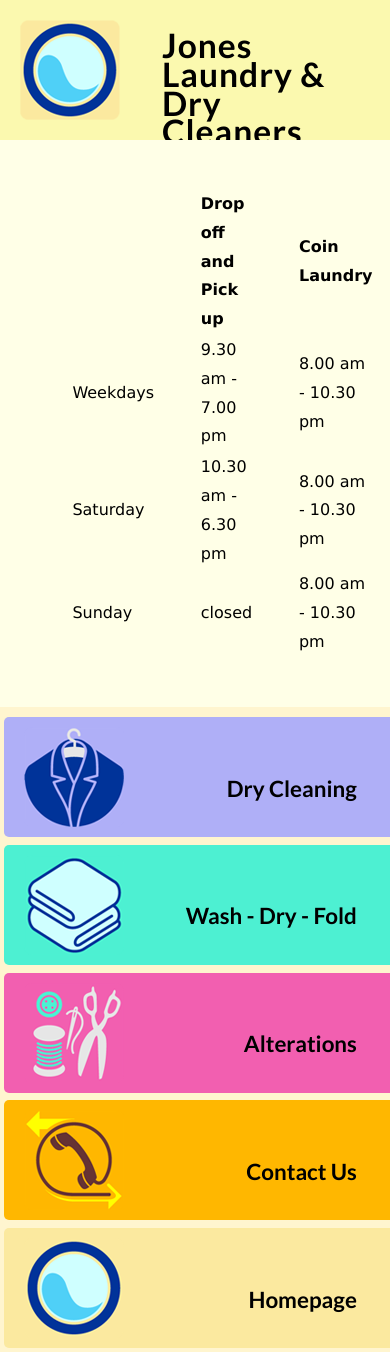
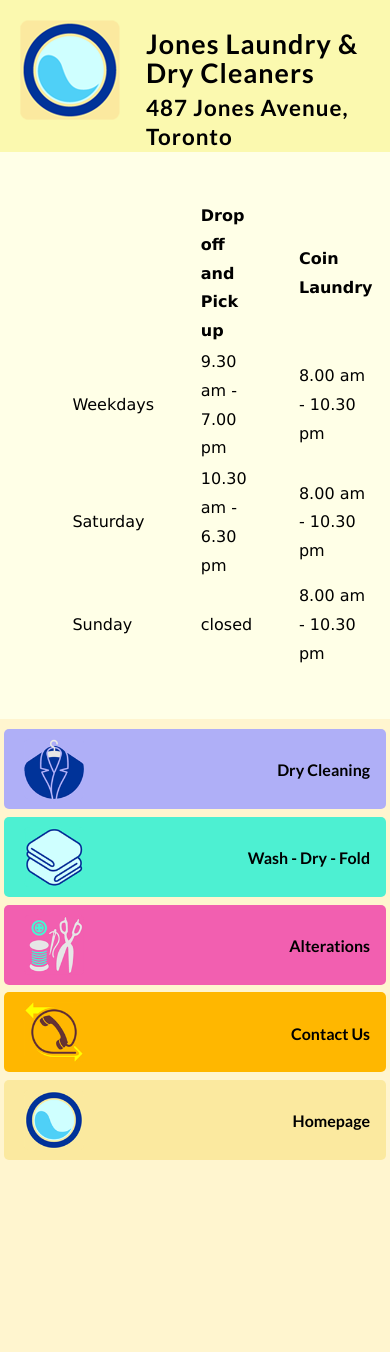
Before and after one commit to joneslaundrydryclean/joneslaundrydryclean.github.io, a Jekyll site: the page built from homepage.md, in a window 390 px wide. Built offline with Jekyll 4.4.1, drawn with Linux system fonts in a browser that asks for light colours; after the commit the page ends 1164 px from its top, so only the background shows below that.

Commit message:
mobile css

```diff
--- a/css/styles.css
+++ b/css/styles.css
@@ -132,7 +132,7 @@ section {
 
 .header .tile {
   background: #fbe99f;
-  height: 140px;
+  min-height: 140px;
   width: 100%;
   letter-spacing: 1px;
   background-image: url("../images/Homepage.png");
@@ -172,11 +172,50 @@ a, a:hover, a:active {
   color: #000;
 }
 
-@media (max-width: 800px) {
+@media (max-width: 700px) {
   .menu .tile {
-    width: 100%;
+    width: 96%;
+  }
+
+  .header .tile div {
+    padding: 0.2rem 1rem 0 1rem;
+  }
+
+  .header .tile h2 {
+    font-size: 1.2em;
+    margin: 1em 0 0 0;
+  }
+
+  .header .tile h4 {
+    font-size: 1em;
+    margin: 0.3em 0 0 0;
   }
 }
+
+@media (max-width: 400px) {
+  .tile > p {
+    right: 1em;
+    font-size: 1rem;
+  }
+
+  .menu .tile {
+    height: 60px;
+    background-size: 60px 60px;
+  }
+}
+
+@media (max-width: 240px) {
+  .menu .tile {
+    background-image: none !important;
+  }
+
+  .tile > p {
+    width: 100%;
+    position: static;
+    text-align: center;
+  }
+}
+
 
 ::selection {
   background-color: #fff;
```
